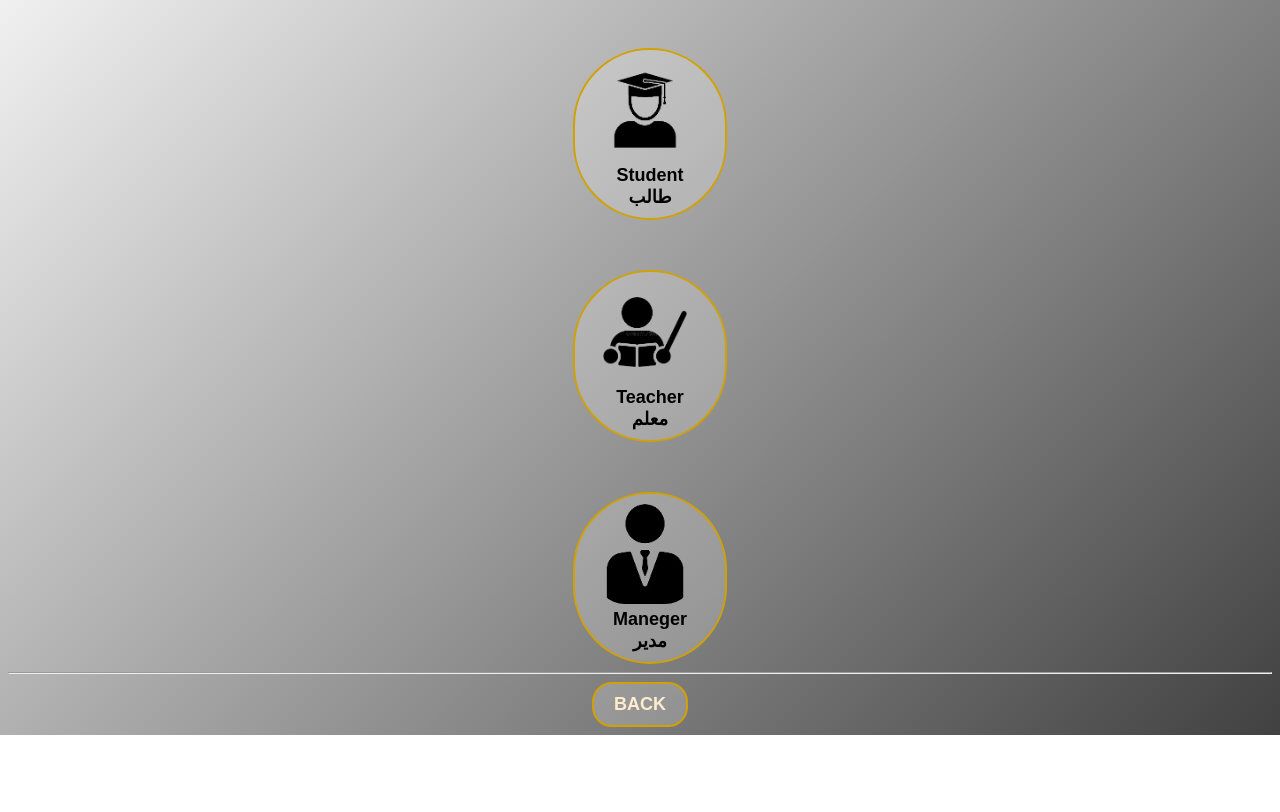
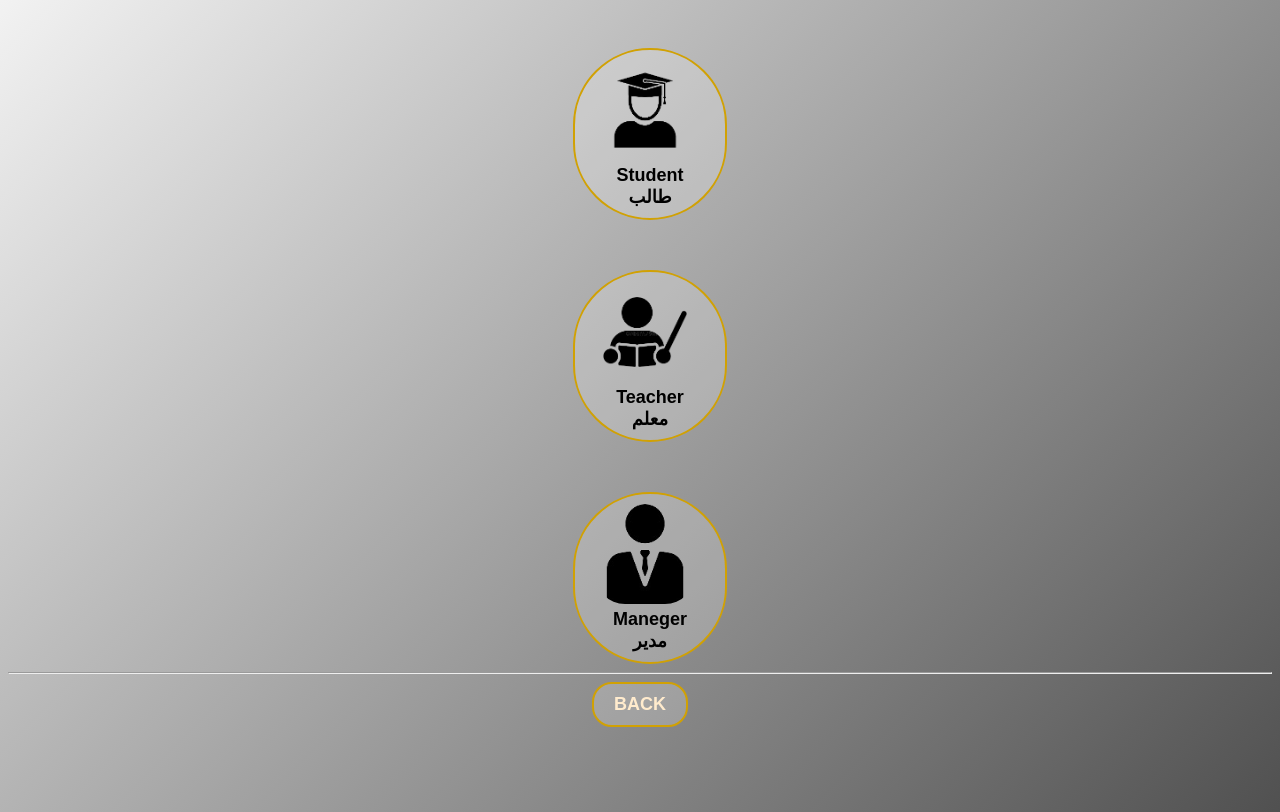
Before and after one commit to MG2009-pc/Electronic-School, a plain HTML site: page index2.html in a window 1280 px wide. Shown: the part 166-978 px from the top of the page. Before the commit the page ends 901 px from the top, so only its background shows below. Drawn offline with Linux system fonts and the light colour scheme.

Commit message:
Add files via upload

```diff
--- a/index2.html
+++ b/index2.html
@@ -7,7 +7,7 @@
 <style>
     body{
         background: linear-gradient(135deg, rgb(255, 255, 255), rgb(65, 65, 65));
-        height: 100%;
+        height: 145vh;
     }
 
         button {
```
